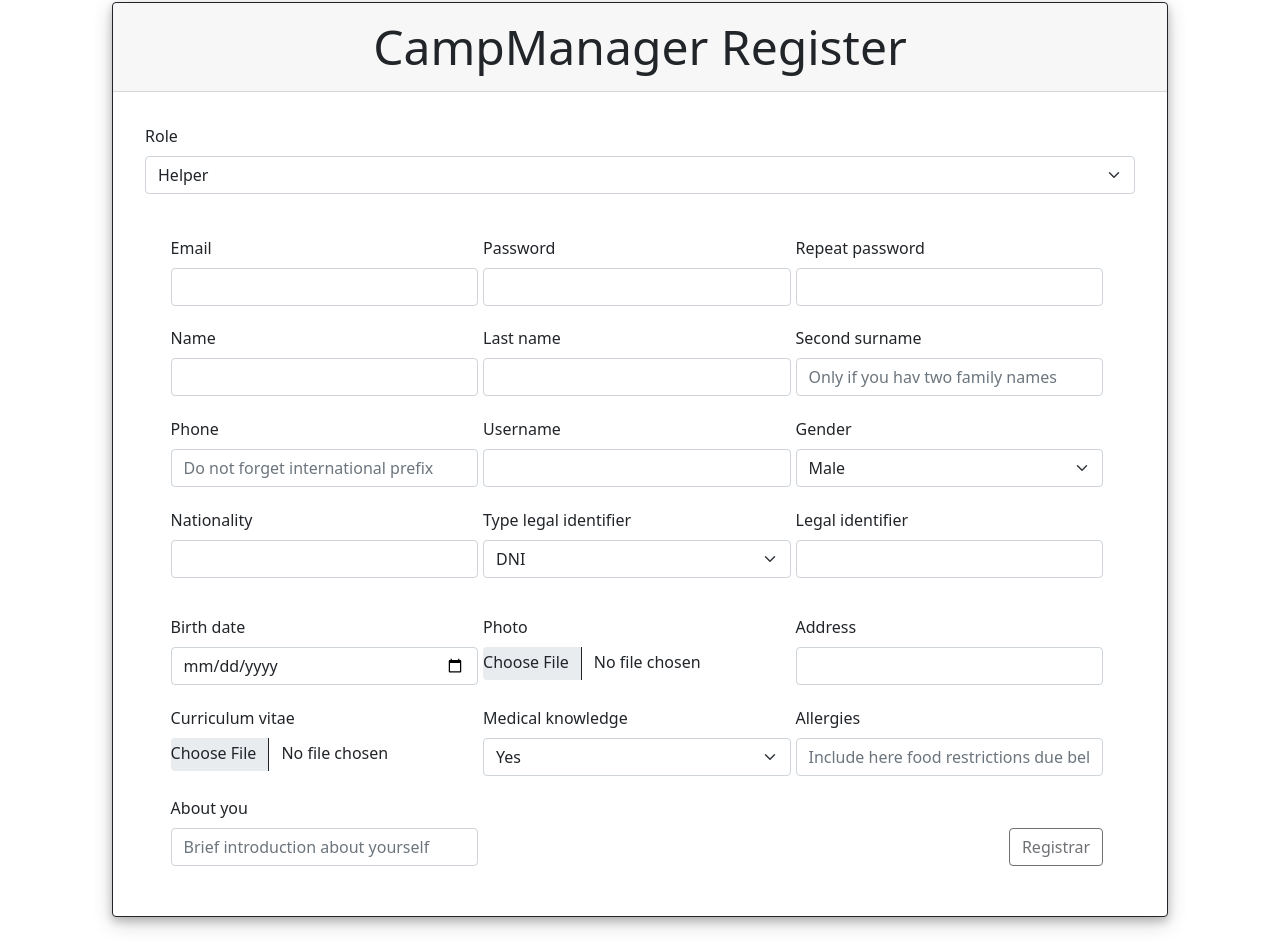
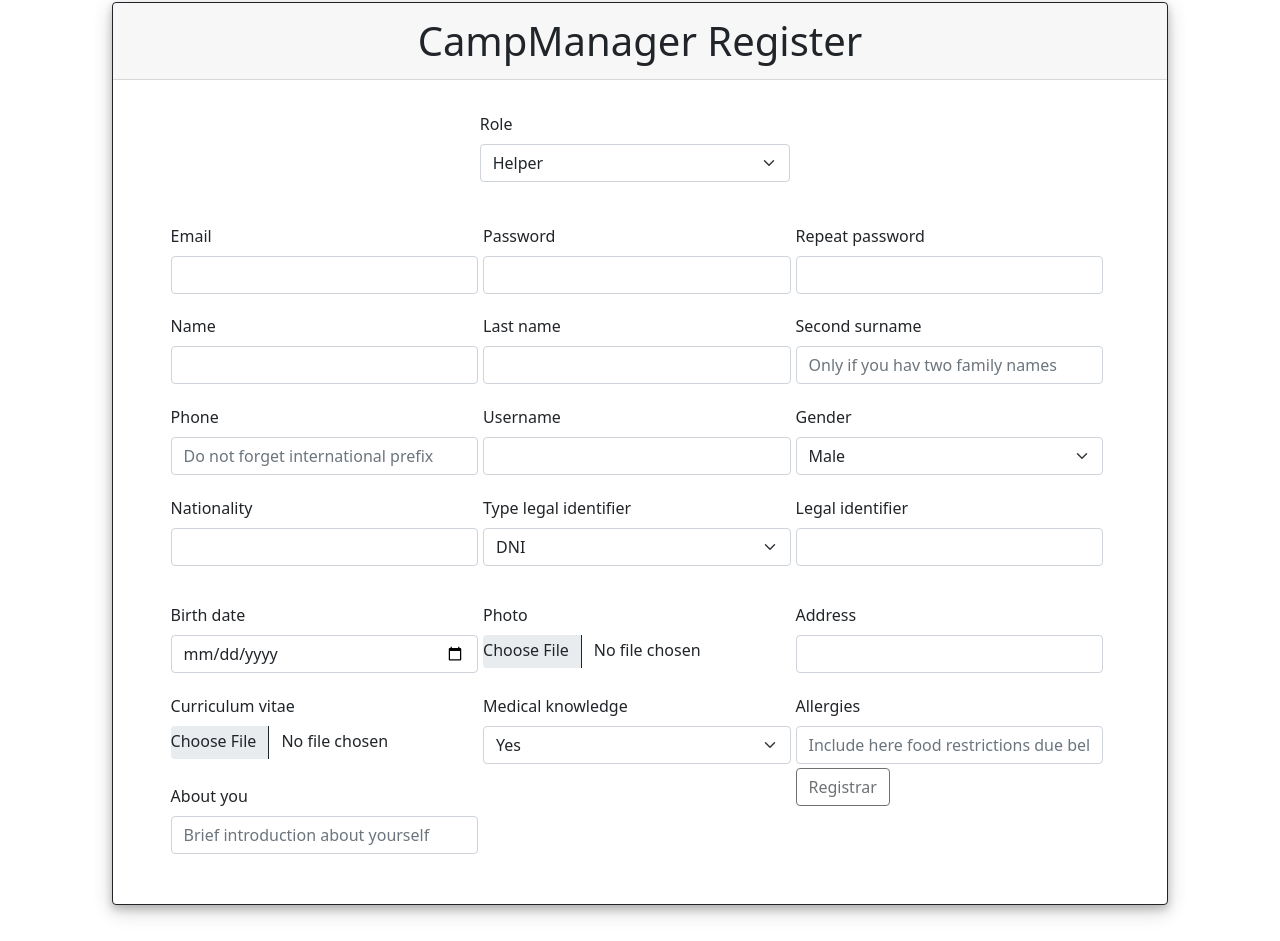
Before and after one commit to davidordo85/Frontend_campManager, a React (Create React App) app in the folder client/: page /register in a window 1280 px wide. Shown: the part 174-1115 px from the top of the page. Built offline with nearby package versions, Linux system fonts and the light colour scheme; no server answers.

Commit message:
fix register

```diff
--- a/client/src/components/auth/RegisterPage/SelectRole.js
+++ b/client/src/components/auth/RegisterPage/SelectRole.js
@@ -7,7 +7,7 @@ function SelectRole({ className, handleChange, name }) {
   };
 
   return (
-    <Form className="form-role">
+    <Form className="role">
       <Form.Label className="label-role">Role</Form.Label>
       <Form.Select
         name={name}
--- a/client/src/components/auth/RegisterPage/register.css
+++ b/client/src/components/auth/RegisterPage/register.css
@@ -1,10 +1,26 @@
-.form-group{
+.card-register {
+  display: grid;
+  grid-template-columns: repeat(3, 33%);
+}
+
+.role-column {
+  display: grid;
+  grid-template-columns: repeat(3, 33%);
+}
+
+.role {
+  grid-column-start: 2;
+  grid-column-end: 3;
+  margin: 0 0.5rem 0 0.5rem;
+}
+
+.form-group {
   margin: 0.5rem;
   padding: 1rem;
 }
 
 .register-title {
-  font-size: 3rem;
+  font-size: 2.5rem;
 }
 
 .card-register,
@@ -12,16 +28,11 @@
   margin: 1rem;
 }
 
-.form-group {
-  display: flex;
-  flex-direction: column;
-}
-
 .form-group > div {
   margin: 0.1rem;
 }
 
-.register-label{
+.register-label {
   margin-top: 1rem;
 }
 
@@ -29,10 +40,7 @@
   margin-bottom: 1rem;
 }
 
-.registerButton-container{
-  display: flex;
-  align-items: flex-end;
-  flex-direction: row-reverse;
+.registerButton-container {
 }
 
 @media (min-width: 668px) {
@@ -63,13 +71,13 @@
 }
 
 @media (max-width: 668px) {
-  .registerButton-container{
+  .registerButton-container {
     display: flex;
     align-items: center;
     flex-direction: column;
   }
 
-  .register-button{
+  .register-button {
     margin: 2rem;
   }
 }
--- a/client/src/components/auth/RegisterPage/registerForm.css
+++ b/client/src/components/auth/RegisterPage/registerForm.css
@@ -5,6 +5,6 @@
   border: none;
 }
 
-.form-select{
+.form-select {
   margin: 0;
 }
--- a/client/src/components/auth/RegisterPage/registerForm.js
+++ b/client/src/components/auth/RegisterPage/registerForm.js
@@ -140,12 +140,14 @@ const RegisterForm = ({ onSubmit }) => {
 
   return (
     <Form className="form-register" onSubmit={handleSubmit}>
+      <div className="role-column">
         <SelectRole
           className="select-role"
           name="role"
           value={role}
           handleChange={handleChangeRegister}
         />
+      </div>
       <Form.Group className="form-group">
         <div>
           <Form.Label className="register-label">Email</Form.Label>
@@ -263,7 +265,9 @@ const RegisterForm = ({ onSubmit }) => {
           />
         </div>
         <div className="form-role">
-          <Form.Label className="label-role register-label">Type legal identifier</Form.Label>
+          <Form.Label className="label-role register-label">
+            Type legal identifier
+          </Form.Label>
           <Form.Select
             name="documentId"
             required
@@ -357,7 +361,9 @@ const RegisterForm = ({ onSubmit }) => {
           </Form.Select>
         </div>
         <div>
-          <Form.Label className="Allergies-label register-label">Allergies</Form.Label>
+          <Form.Label className="Allergies-label register-label">
+            Allergies
+          </Form.Label>
           <Form.Control
             className="registerForm-allergies"
             placeholder="Include here food restrictions due beliefs or habits"
```
Lines whose indentation alone changed are shown as unchanged.
